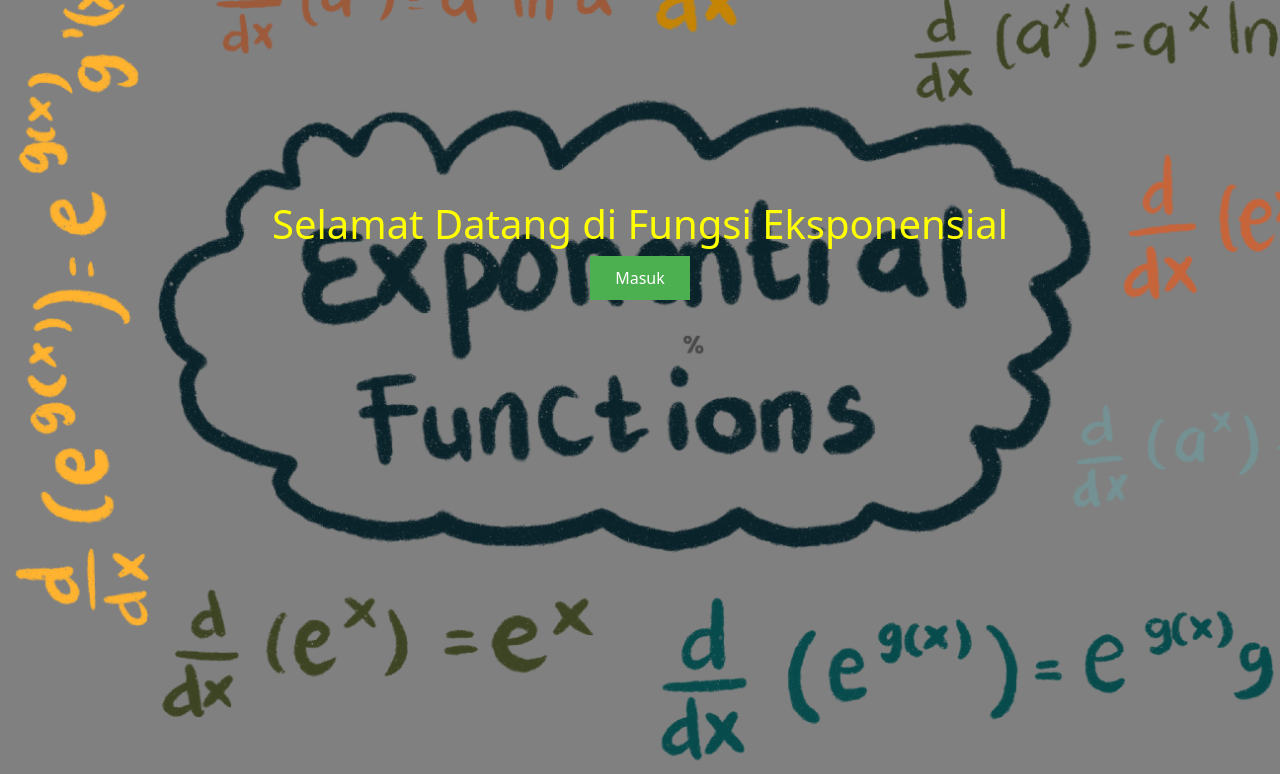
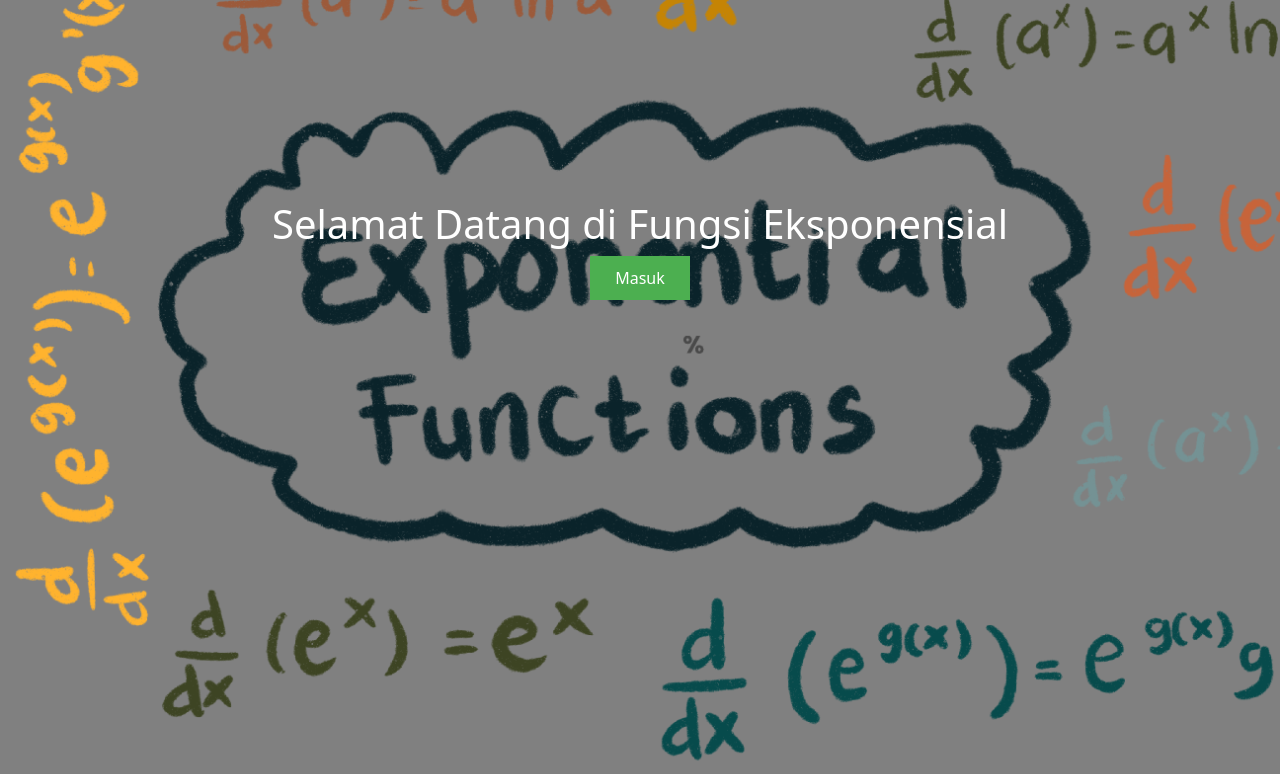
Before and after one commit to iam-geon/Eksponensial-kalkulus, a plain HTML site: page index.html in a window 1280 px wide. Shown: the top 774 px of the page. Drawn offline with nearby package versions, Linux system fonts and the light colour scheme.

Commit message:
Add files via upload

```diff
--- a/index.html
+++ b/index.html
@@ -9,7 +9,7 @@
 </head>
 <body>
     <!-- Halaman Selamat Datang -->
-    <section id="welcome-section" style="display: block; text-align: center; padding: 200px; color:yellow">
+    <section id="welcome-section" style="display: block; text-align: center; padding: 200px; color:white">
         <h1>Selamat Datang di Fungsi Eksponensial</h1>
         <button onclick="showHome()">Masuk</button>
     </section>
```
